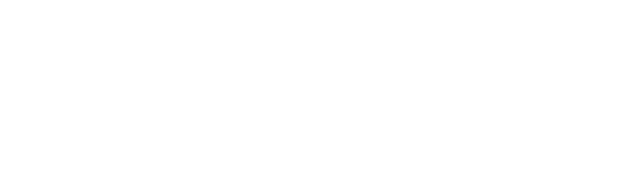
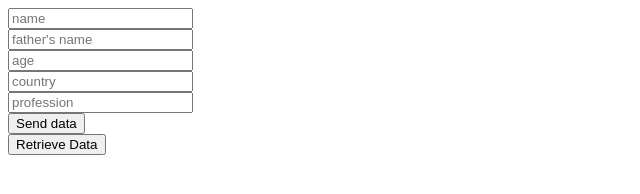
Before and after one commit to anillakhlan21/websocket-config-JS, a plain HTML site: page index.html in a window 1280 px wide. Shown: the whole page, without its empty margins (0-640 px from the left). Drawn offline with Linux system fonts and the light colour scheme.

Commit message:
form field to object creation

```diff
--- a/index.html
+++ b/index.html
@@ -4,10 +4,36 @@
     <meta charset="UTF-8">
     <meta http-equiv="X-UA-Compatible" content="IE=edge">
     <meta name="viewport" content="width=device-width, initial-scale=1.0">
-    <title>Document</title>
+    <title>Teltonika config</title>
 </head>
 <body>
-
+    <div id="parent">
+        <div id="form-parent">
+            <form id="form">
+                <div>
+                    <input name="name" type="text" placeholder="name">
+                </div>
+                <div>
+                    <input name="fatherName" type="text" placeholder="father's name">
+                </div>
+                <div>
+                    <input name="age" type="number" placeholder="age">
+                </div>
+                <div>
+                    <input name="country" type="text" placeholder="country">
+                </div>
+                <div>
+                    <input name="profession" type="text" placeholder="profession">
+                </div>
+            </form>
+            <div>
+                <button onclick="sendData()">Send data</button>
+            </div>
+            <div>
+                <button onclick="retrieveData()">Retrieve Data</button>
+            </div>
+        </div>
+    </div>
 </body>
 <script>
     let webSS = new WebSocket('ws://127.0.0.1:8080');
@@ -24,5 +50,22 @@
         console.log(msgEvent);
     }
 
+    function sendData(){
+        let obj = new Object()
+        // console.log(document.getElementsByTagName('input'));
+        let inputElements = document.getElementsByTagName('input');
+        let length = inputElements.length;
+        for(let i=0; i< length; i++){
+            let key = inputElements[i].name;
+            let value = inputElements[i].value;
+            obj[key] = value;
+            // console.log(inputElements[i].name,inputElements[i].value);
+        }
+        console.log(obj);
+    }
+    function retrieveData(){
+
+    }
+
 </script>
 </html>
```
